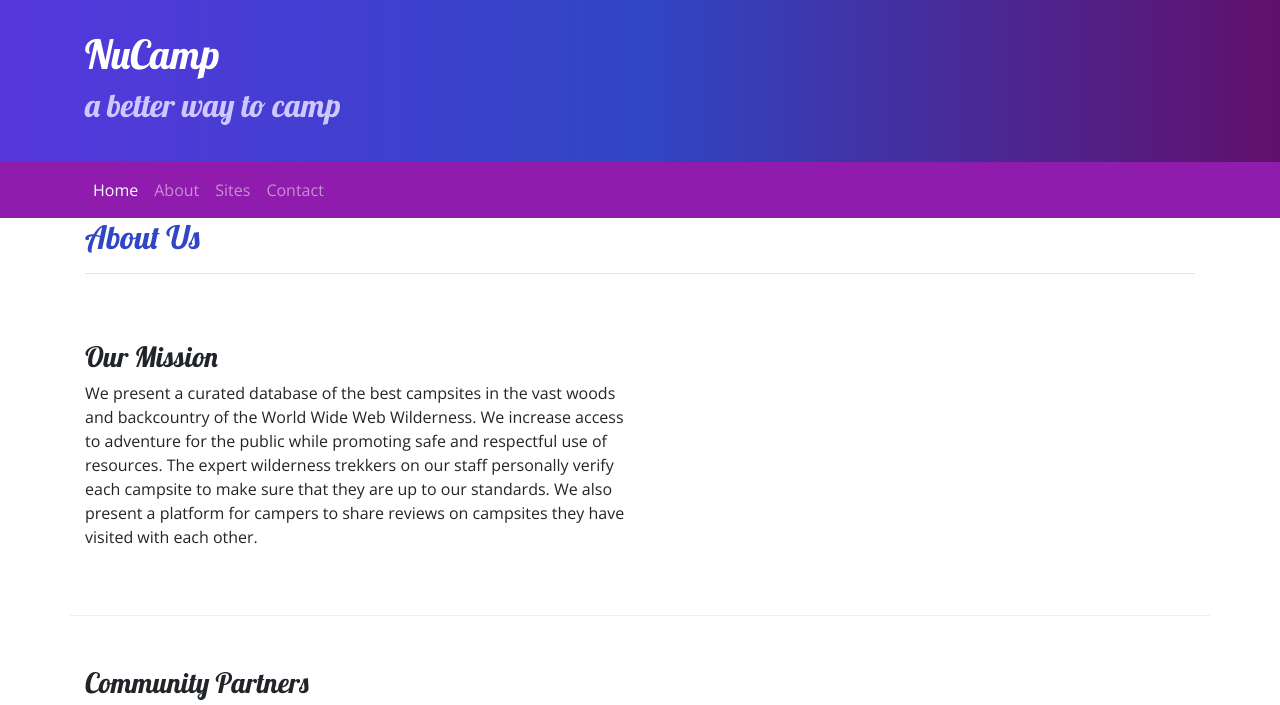
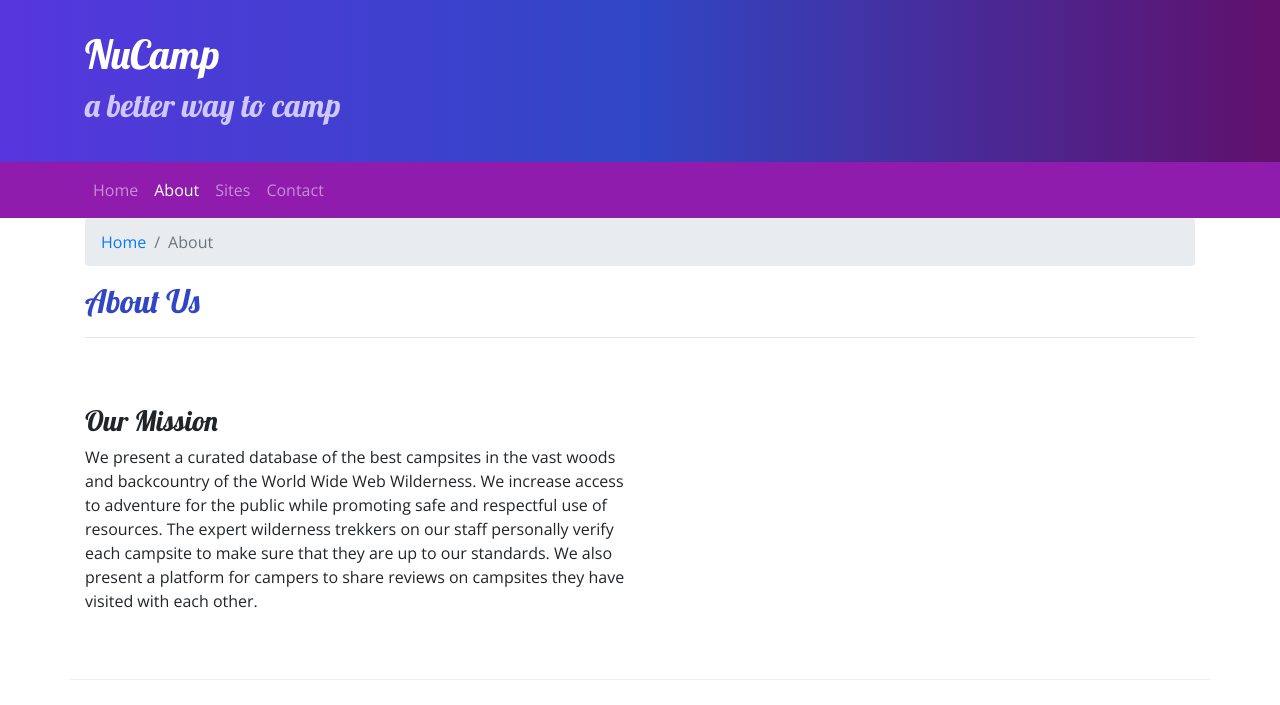
Before and after one commit to danielmiddleton05/campsite_bootstrap_daniel_middleton, a website: page aboutus.html in a window 1280 px wide. Shown: the top 705 px of the page. Drawn offline with nearby package versions, Linux system fonts and the light colour scheme.

Commit message:
added breadcrumb to aboutus.html

```diff
--- a/aboutus.html
+++ b/aboutus.html
@@ -35,8 +35,8 @@
             </button>
             <div class="collapse navbar-collapse" id="nucampNavbar">
                 <ul class="navbar-nav">
-                    <li class="nav-item active"><a class="nav-link" href="#">Home</a></li>
-                    <li class="nav-item"><a class="nav-link" href="aboutus.html">About</a></li>
+                    <li class="nav-item"><a class="nav-link" href="index.html">Home</a></li>
+                    <li class="nav-item active"><a class="nav-link" href="#">About</a></li>
                     <li class="nav-item"><a class="nav-link" href="#">Sites</a></li>
                     <li class="nav-item"><a class="nav-link" href="#">Contact</a></li>
                 </ul>
@@ -46,7 +46,11 @@
 
     <div class="container">
         <div class="row">
-            <div class="col-12">
+            <div class="col">
+                <ol class="breadcrumb">
+                    <li class="breadcrumb-item"><a href="index.html">Home</a></li>
+                    <li class="breadcrumb-item active">About</li>
+                </ol>
                <h2>About Us</h2>
                <hr />
             </div>
```
Also changed, not shown: 1 other file.
